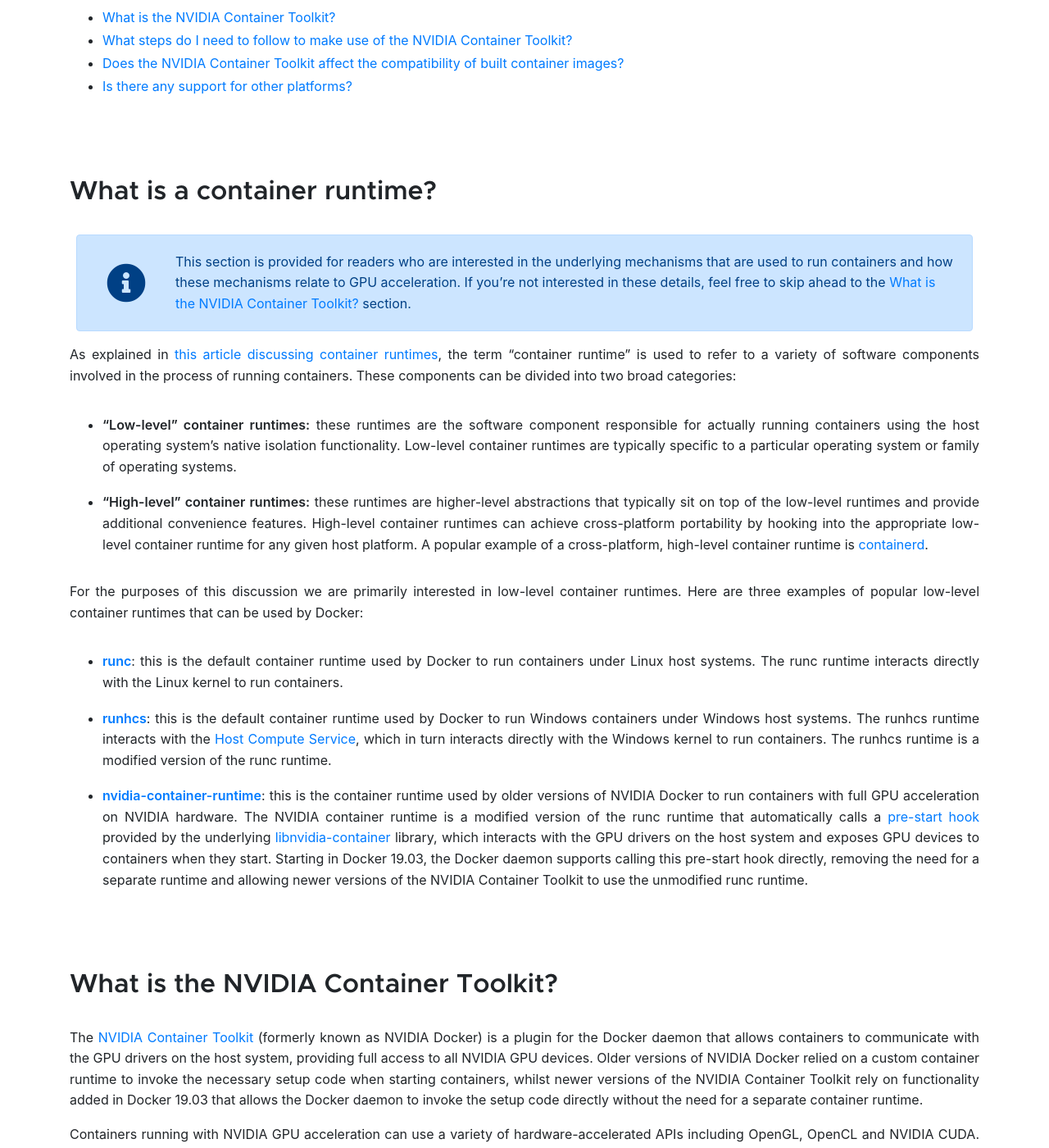
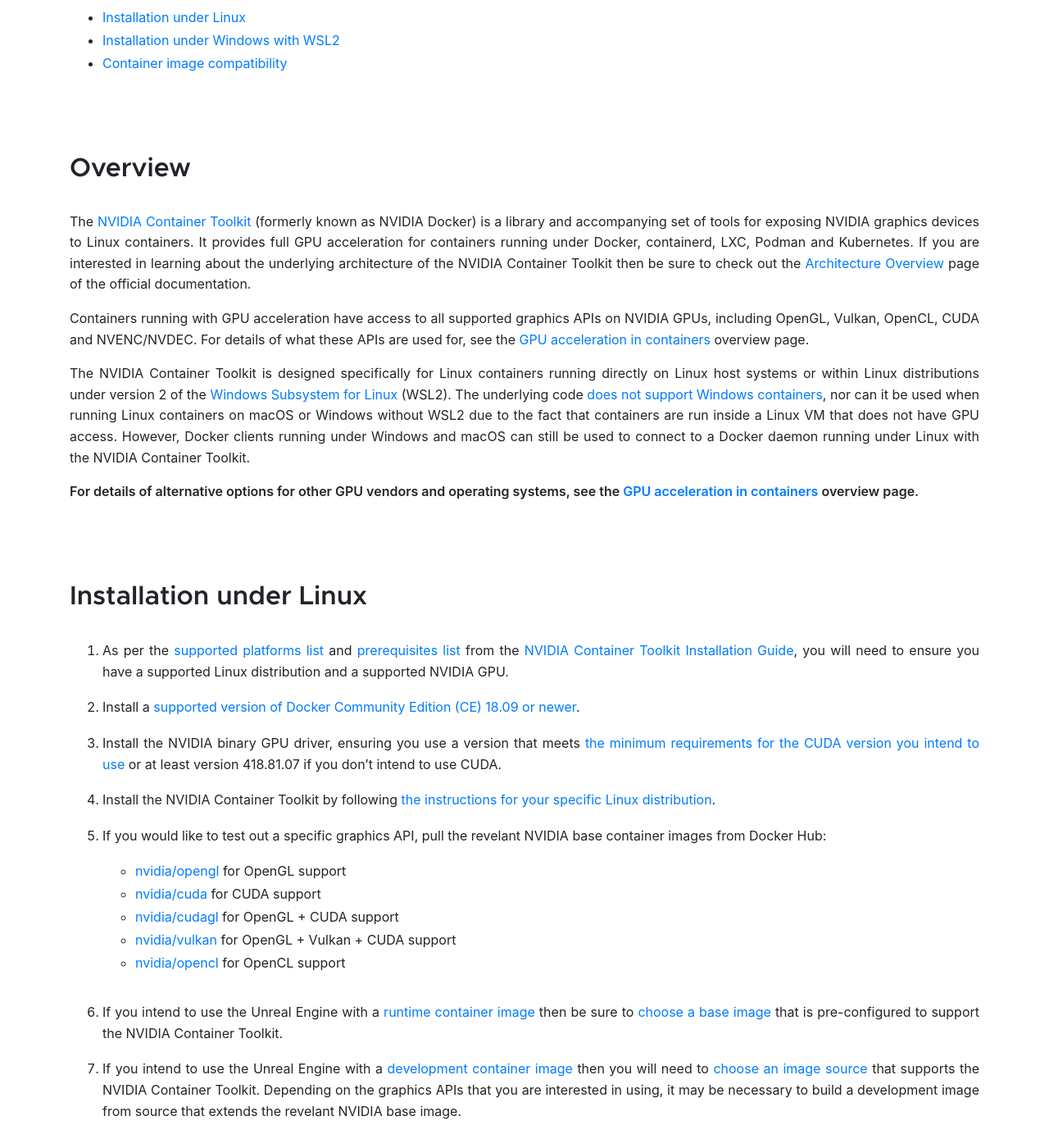
Before and after one commit to UnrealContainers/unrealcontainers.github.io, a Jekyll site: the page built from collections/_docs/concepts/nvidia-docker.md, in a window 1280 px wide and 1400 px high, scrolled down 803 px. Shown: the whole window at 82% size. Built offline with Jekyll 4.4.1, drawn with Linux system fonts in a browser that asks for light colours; some of the changed text lies outside the part shown.

Commit message:
Overhaul NVIDIA Container Toolkit page

```diff
--- a/collections/_docs/concepts/nvidia-docker.md
+++ b/collections/_docs/concepts/nvidia-docker.md
@@ -5,9 +5,9 @@
 ---
 
 {% capture _alert_content %}
-- The [NVIDIA Container Toolkit](https://github.com/NVIDIA/nvidia-docker) (formerly known as NVIDIA Docker) allows containers to access full GPU acceleration.
-- OpenGL, OpenCL and CUDA are supported for production use. Vulkan support is [currently in beta](https://hub.docker.com/r/nvidia/vulkan).
-- **This only works for Linux containers running on Linux host systems with NVIDIA GPUs.**
+- The [NVIDIA Container Toolkit](https://github.com/NVIDIA/nvidia-docker) (formerly known as NVIDIA Docker) allows Linux containers to access full GPU acceleration.
+- All graphics APIs are supported, including OpenGL, Vulkan, OpenCL, CUDA and NVENC/NVDEC.
+- **This only works with NVIDIA GPUs for Linux containers running on Linux host systems or inside WSL2.**
 {% endcapture %}
 {% include alerts/overview.html content=_alert_content %}
 
@@ -19,45 +19,28 @@
 {:toc}
 
 
-## What is a container runtime?
+## Overview
 
-{% include alerts/info.html content="This section is provided for readers who are interested in the underlying mechanisms that are used to run containers and how these mechanisms relate to GPU acceleration. If you're not interested in these details, feel free to skip ahead to the [What is the NVIDIA Container Toolkit?](#what-is-the-nvidia-container-toolkit) section." %}
+The [NVIDIA Container Toolkit](https://github.com/NVIDIA/nvidia-docker) (formerly known as NVIDIA Docker) is a library and accompanying set of tools for exposing NVIDIA graphics devices to Linux containers. It provides full GPU acceleration for containers running under Docker, containerd, LXC, Podman and Kubernetes. If you are interested in learning about the underlying architecture of the NVIDIA Container Toolkit then be sure to check out the [Architecture Overview](https://docs.nvidia.com/datacenter/cloud-native/container-toolkit/arch-overview.html) page of the official documentation.
 
-As explained in [this article discussing container runtimes](https://www.ianlewis.org/en/container-runtimes-part-1-introduction-container-r), the term "container runtime" is used to refer to a variety of software components involved in the process of running containers. These components can be divided into two broad categories:
+Containers running with GPU acceleration have access to all supported graphics APIs on NVIDIA GPUs, including OpenGL, Vulkan, OpenCL, CUDA and NVENC/NVDEC. For details of what these APIs are used for, see the [GPU acceleration in containers](./gpu-acceleration) overview page.
 
-- **"Low-level" container runtimes:** these runtimes are the software component responsible for actually running containers using the host operating system's native isolation functionality. Low-level container runtimes are typically specific to a particular operating system or family of operating systems.
+The NVIDIA Container Toolkit is designed specifically for Linux containers running directly on Linux host systems or within Linux distributions under version 2 of the [Windows Subsystem for Linux](https://docs.microsoft.com/en-us/windows/wsl/) (WSL2). The underlying code [does not support Windows containers](https://github.com/NVIDIA/nvidia-docker/wiki/Frequently-Asked-Questions#platform-support), nor can it be used when running Linux containers on macOS or Windows without WSL2 due to the fact that containers are run inside a Linux VM that does not have GPU access. However, Docker clients running under Windows and macOS can still be used to connect to a Docker daemon running under Linux with the NVIDIA Container Toolkit.
 
-- **"High-level" container runtimes:** these runtimes are higher-level abstractions that typically sit on top of the low-level runtimes and provide additional convenience features. High-level container runtimes can achieve cross-platform portability by hooking into the appropriate low-level container runtime for any given host platform. A popular example of a cross-platform, high-level container runtime is [containerd](https://containerd.io/).
-
-For the purposes of this discussion we are primarily interested in low-level container runtimes. Here are three examples of popular low-level container runtimes that can be used by Docker:
-
-- [**runc**](https://github.com/opencontainers/runc): this is the default container runtime used by Docker to run containers under Linux host systems. The runc runtime interacts directly with the Linux kernel to run containers.
-
-- [**runhcs**](https://github.com/Microsoft/hcsshim/tree/master/cmd/runhcs): this is the default container runtime used by Docker to run Windows containers under Windows host systems. The runhcs runtime interacts with the [Host Compute Service](https://techcommunity.microsoft.com/t5/Containers/Introducing-the-Host-Compute-Service-HCS/ba-p/382332), which in turn interacts directly with the Windows kernel to run containers. The runhcs runtime is a modified version of the runc runtime.
-
-- [**nvidia-container-runtime**](https://github.com/NVIDIA/nvidia-container-runtime): this is the container runtime used by older versions of NVIDIA Docker to run containers with full GPU acceleration on NVIDIA hardware. The NVIDIA container runtime is a modified version of the runc runtime that automatically calls a [pre-start hook](https://github.com/opencontainers/runtime-spec/blob/master/config.md#prestart) provided by the underlying [libnvidia-container](https://github.com/NVIDIA/libnvidia-container) library, which interacts with the GPU drivers on the host system and exposes GPU devices to containers when they start. Starting in Docker 19.03, the Docker daemon supports calling this pre-start hook directly, removing the need for a separate runtime and allowing newer versions of the NVIDIA Container Toolkit to use the unmodified runc runtime.
+**For details of alternative options for other GPU vendors and operating systems, see the [GPU acceleration in containers](./gpu-acceleration) overview page.**
 
 
-## What is the NVIDIA Container Toolkit?
+## Installation under Linux
 
-The [NVIDIA Container Toolkit](https://github.com/NVIDIA/nvidia-docker) (formerly known as NVIDIA Docker) is a plugin for the Docker daemon that allows containers to communicate with the GPU drivers on the host system, providing full access to all NVIDIA GPU devices. Older versions of NVIDIA Docker relied on a custom container runtime to invoke the necessary setup code when starting containers, whilst newer versions of the NVIDIA Container Toolkit rely on functionality added in Docker 19.03 that allows the Docker daemon to invoke the setup code directly without the need for a separate container runtime.
+1. As per the [supported platforms list](https://docs.nvidia.com/datacenter/cloud-native/container-toolkit/install-guide.html#supported-platforms) and [prerequisites list](https://docs.nvidia.com/datacenter/cloud-native/container-toolkit/install-guide.html#pre-requisites) from the [NVIDIA Container Toolkit Installation Guide](https://docs.nvidia.com/datacenter/cloud-native/container-toolkit/install-guide.html), you will need to ensure you have a supported Linux distribution and a supported NVIDIA GPU.
 
-Containers running with NVIDIA GPU acceleration can use a variety of hardware-accelerated APIs including OpenGL, OpenCL and NVIDIA CUDA. Vulkan support is [currently in beta](https://hub.docker.com/r/nvidia/vulkan).
+2. Install a [supported version of Docker Community Edition (CE) 18.09 or newer](https://docs.nvidia.com/datacenter/cloud-native/container-toolkit/install-guide.html#container-runtimes).
 
-The NVIDIA Container Toolkit is designed specifically for Linux containers running on Linux host systems. The underlying code [does not support Windows containers](https://github.com/NVIDIA/nvidia-docker/wiki/Frequently-Asked-Questions#platform-support), nor can it be used when running Linux containers under Windows or macOS due to the fact that containers are run inside a Linux VM that does not have GPU access. However, Docker clients running under Windows and macOS can still be used to connect to a Docker daemon running under Linux with the NVIDIA Container Toolkit.
+3. Install the NVIDIA binary GPU driver, ensuring you use a version that meets [the minimum requirements for the CUDA version you intend to use](https://docs.nvidia.com/cuda/cuda-toolkit-release-notes/index.html#cuda-major-component-versions) or at least version 418.81.07 if you don't intend to use CUDA.
 
+4. Install the NVIDIA Container Toolkit by following [the instructions for your specific Linux distribution](https://docs.nvidia.com/datacenter/cloud-native/container-toolkit/install-guide.html#docker).
 
-## What steps do I need to follow to make use of the NVIDIA Container Toolkit?
-
-1. As per the [NVIDIA Container Toolkit prerequisites list](https://github.com/NVIDIA/nvidia-docker/wiki/Installation-(Native-GPU-Support)#prerequisites), you will need to ensure you have a supported Linux distribution and a supported NVIDIA GPU.
-
-2. Install a [supported version of Docker Community Edition (CE) 19.03 or newer](https://github.com/NVIDIA/nvidia-docker/wiki/Frequently-Asked-Questions#which-docker-packages-are-supported).
-
-3. Install the NVIDIA binary GPU driver, ensuring you use a version that meets [the minimum requirements for the CUDA version you intend to use](https://github.com/NVIDIA/nvidia-docker/wiki/CUDA#requirements) or at least version 361.93 if you don't intend to use CUDA.
-
-4. [Install the NVIDIA Container Toolkit](https://github.com/NVIDIA/nvidia-docker/wiki/Installation-(Native-GPU-Support)#installing-gpu-support).
-
-5. Pull one of the NVIDIA base container images from Docker Hub:
+5. If you would like to test out a specific graphics API, pull the revelant NVIDIA base container images from Docker Hub:
 
     - [nvidia/opengl](https://hub.docker.com/r/nvidia/opengl/) for OpenGL support
     - [nvidia/cuda](https://hub.docker.com/r/nvidia/cuda/) for CUDA support
@@ -65,18 +48,18 @@
     - [nvidia/vulkan](https://hub.docker.com/r/nvidia/vulkan/) for OpenGL + Vulkan + CUDA support
     - [nvidia/opencl](https://hub.docker.com/r/nvidia/opencl/) for OpenCL support
 
-6. Build Unreal Engine container images based on the NVIDIA base images, either using [an existing source of images](../obtaining-images/image-sources) or by [writing your own custom Dockerfiles](../obtaining-images/write-your-own).
+6. If you intend to use the Unreal Engine with a [runtime container image](./image-types) then be sure to [choose a base image](../obtaining-images/image-sources#sources-of-unreal-engine-runtime-images) that is pre-configured to support the NVIDIA Container Toolkit.
+
+6. If you intend to use the Unreal Engine with a [development container image](./image-types) then you will need to [choose an image source](../obtaining-images/image-sources#sources-of-unreal-engine-development-images) that supports the NVIDIA Container Toolkit. Depending on the graphics APIs that you are interested in using, it may be necessary to build a development image from source that extends the revelant NVIDIA base image.
 
 
-## Does the NVIDIA Container Toolkit affect the compatibility of built container images?
+## Installation under Windows with WSL2
+
+{% include alerts/info.html content="The authors of this documentation are still in the process of familiarising themselves with the use of the NVIDIA Container Toolkit under WSL2. This section will be updated when the relevant information has been gathered." %}
+
+
+## Container image compatibility
 
 Container images built on a system that has the NVIDIA Container Toolkit installed **will be identical to container images built on a system without the NVIDIA Container Toolkit.** This is because GPU acceleration is not enabled during the build process. The resulting container images can be run with GPU acceleration using the NVIDIA Container Toolkit or without GPU acceleration using any OCI-compatible container runtime.
 
 Older versions of NVIDIA Docker allowed the Docker daemon to [use NVIDIA Docker as the default container runtime](https://github.com/NVIDIA/nvidia-docker/wiki/Advanced-topics#default-runtime), which enabled GPU acceleration during image builds and meant that any container images built by that Docker daemon [could be rendered non-portable](https://github.com/NVIDIA/nvidia-docker/wiki/Frequently-Asked-Questions#can-i-use-the-gpu-during-a-container-build-ie-docker-build). For this reason, it was strongly recommended that you did not reconfigure the default container runtime on hosts that were used to build containers. This option is not present in newer versions of the NVIDIA Container Toolkit.
-
-
-## Is there any support for other platforms?
-
-The NVIDIA Container Toolkit FAQ is extremely clear on this: [platforms other than Linux are not supported](https://github.com/NVIDIA/nvidia-docker/wiki/Frequently-Asked-Questions#platform-support). As stated previously, you can use a Docker client on another platform to connect to a Docker daemon that's using the NVIDIA Container Toolkit, but the Docker daemon itself must be running under a Linux host system.
-
-It is worth noting that there is [experimental support for GPU-accelerated Windows containers](https://docs.microsoft.com/en-us/virtualization/windowscontainers/deploy-containers/gpu-acceleration) featured in newer versions of Docker running on the latest versions of Windows Server and Windows 10, but this functionality is not the same thing as the NVIDIA Container Toolkit. This experimental support is restricted to running containers derived from the [mcr.microsoft.com/windows](https://hub.docker.com/_/microsoft-windows) base image and only provides hardware acceleration via DirectX. Other APIs such as OpenGL, OpenCL, CUDA and Vulkan are not supported.
```
Also changed, not shown: collections/_docs/concepts/gpu-acceleration.md (+1 -1 lines).
